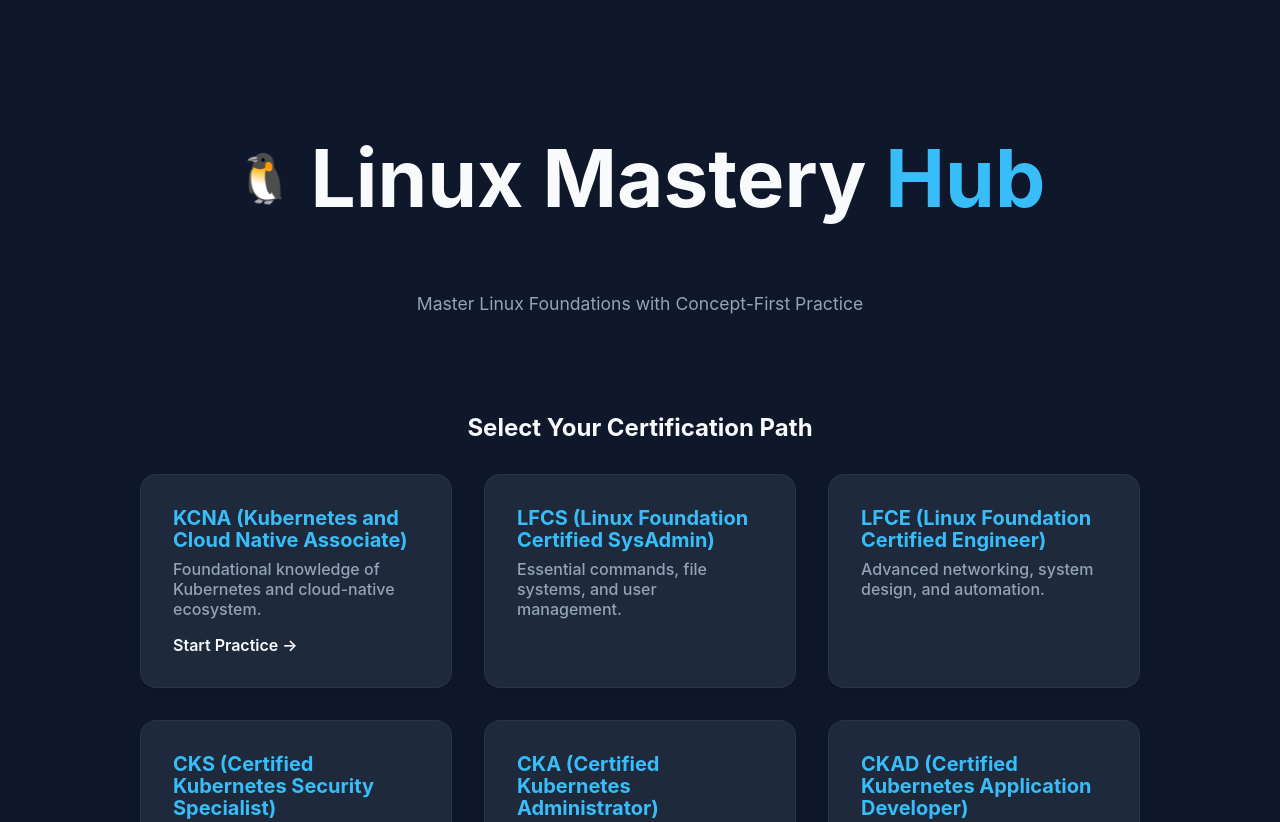
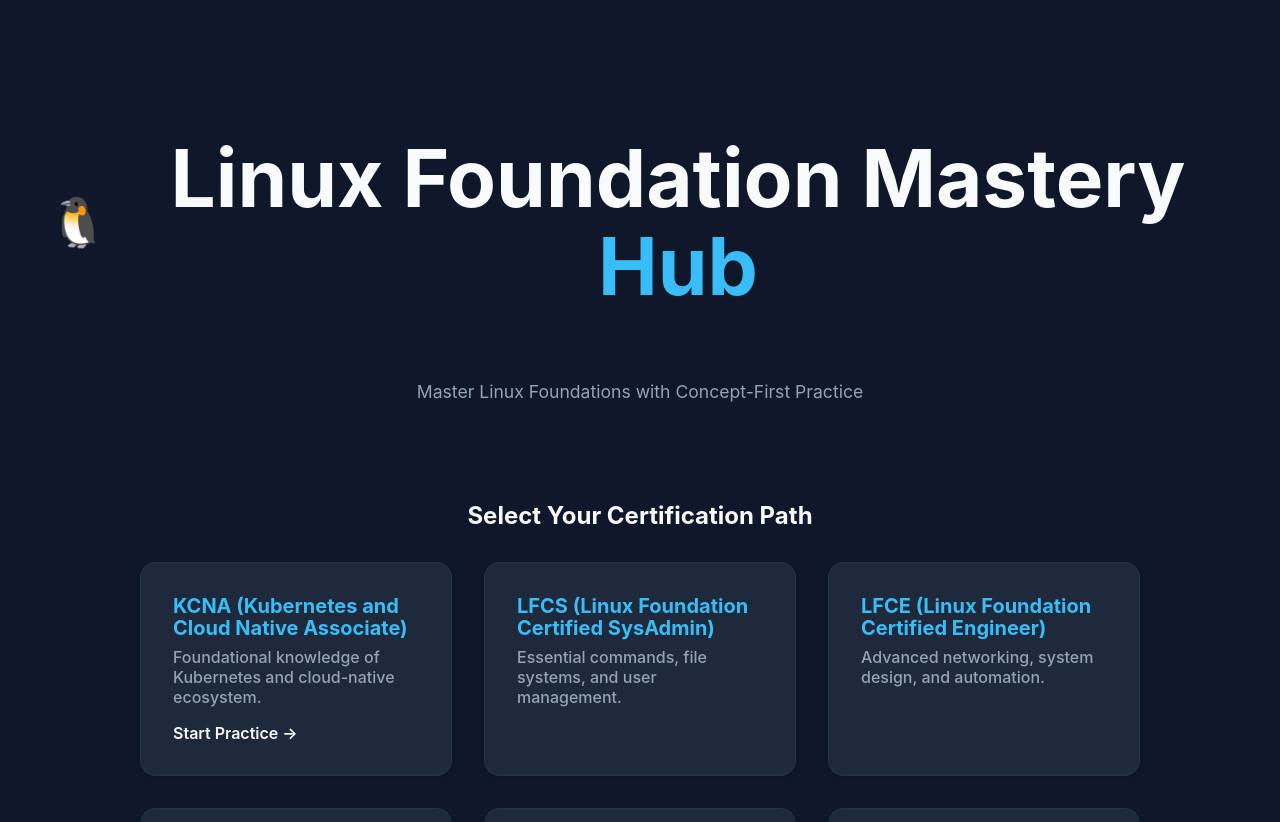
Before and after one commit to Ghanathey-Neelesh-Kumar/Linux-Foundation-Mastery-Hub, a React (Vite) app: page / in a window 1280 px wide. Shown: the top 822 px of the page. Built offline with nearby package versions, Linux system fonts and the light colour scheme.

Commit message:
Rebranding: Updated name to Linux Foundation Mastery Hub

```diff
--- a/index.html
+++ b/index.html
@@ -5,7 +5,7 @@
   <meta charset="UTF-8" />
   <link rel="icon" type="image/svg+xml" href="/vite.svg" />
   <meta name="viewport" content="width=device-width, initial-scale=1.0" />
-  <title>Linux Mastery Hub</title>
+  <title>Linux Foundation Mastery Hub</title>
   <meta name="description" content="Master Linux Foundations with Concept-First Practice and Certification Quizzes.">
 </head>
 
--- a/src/App.jsx
+++ b/src/App.jsx
@@ -45,7 +45,7 @@
       <header className="main-header">
         <div className="logo-container" onClick={returnToMenu} style={{ cursor: 'pointer' }}>
           <span className="icon">🐧</span>
-          <h1>Linux Mastery <span className="highlight">Hub</span></h1>
+          <h1>Linux Foundation Mastery <span className="highlight">Hub</span></h1>
         </div>
         <p className="subtitle">Master Linux Foundations with Concept-First Practice</p>
       </header>
```
